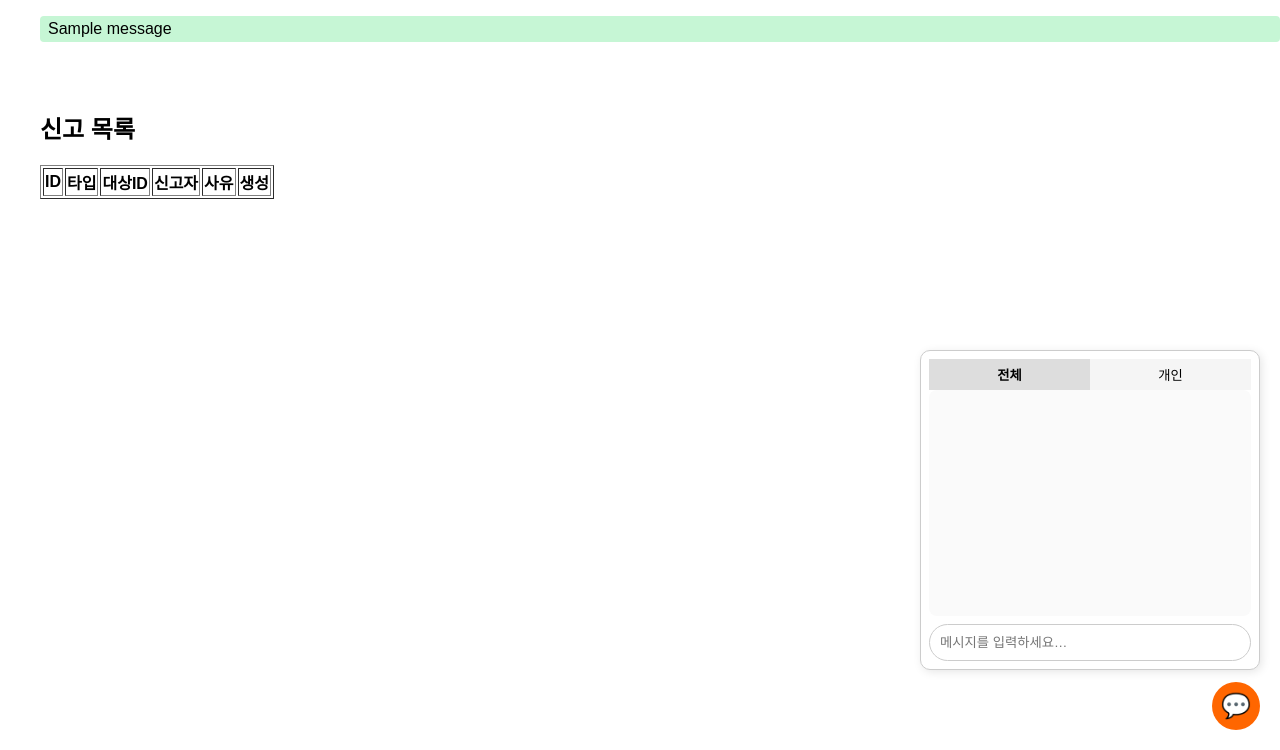
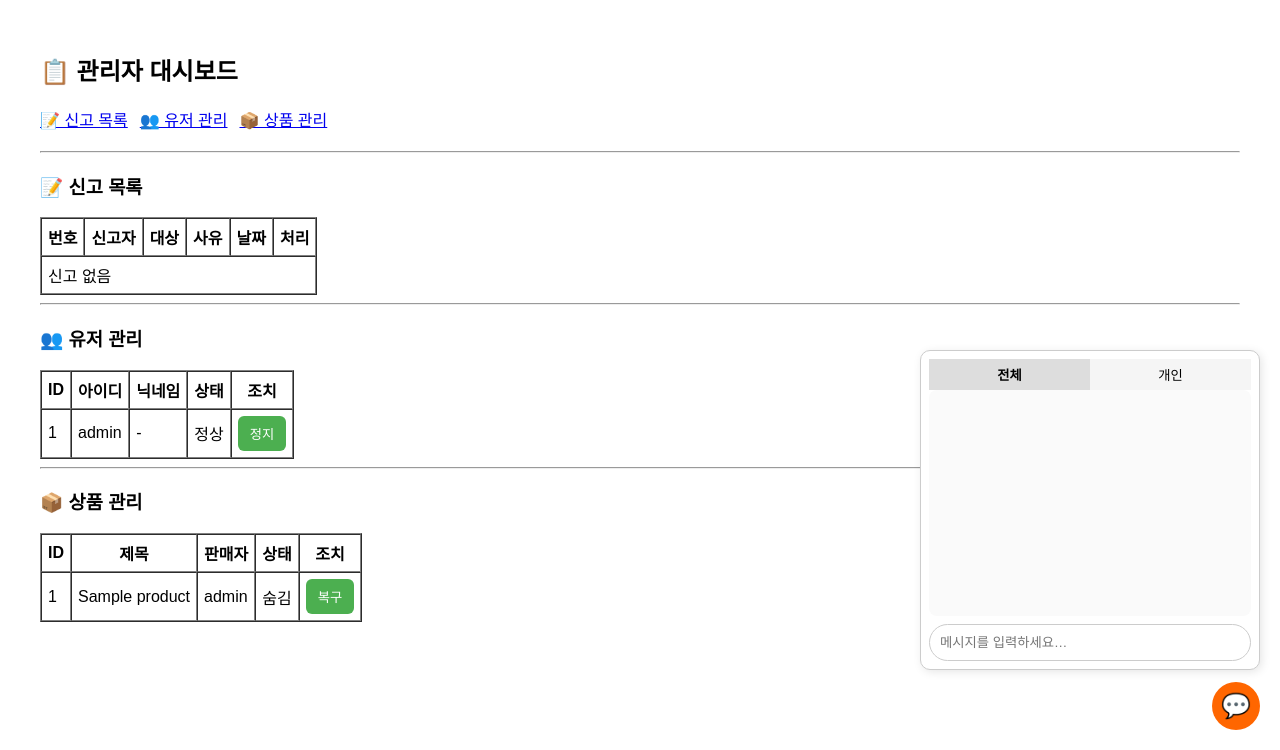
Before and after one commit to HanTul/WHS_Secure_Coding, a Flask app: page /admin in a window 1280 px wide. Shown: the part 50-800 px from the top of the page. Run offline with Flask 3, Linux system fonts and the light colour scheme; a user stored in the database is signed in; tables that the repository leaves empty hold one stand-in row (values such as "Sample post"); one stand-in notice (Sample message) is shown; lists and menus that the app fills with data are empty; some libraries are stand-ins or nearby versions.

Commit message:
feat: admin page and functions

```diff
--- a/app.py
+++ b/app.py
@@ -336,7 +336,68 @@ def create_app():
         if not current_user.is_admin:
             abort(403)
         reports = Report.query.filter_by(resolved=False).all()
-        return render_template("admin.html", reports=reports)
+
+        enriched_reports = []
+        for r in reports:
+            reporter = User.query.get(r.reporter_id)
+            target_user = (
+                User.query.get(r.target_id) if r.target_type == "user" else None
+            )
+            target_product = (
+                Product.query.get(r.target_id) if r.target_type == "product" else None
+            )
+
+            enriched_reports.append(
+                {
+                    "id": r.id,
+                    "reason": r.reason,
+                    "created_at": r.created_at,
+                    "target_type": r.target_type,
+                    "resolved": r.resolved,
+                    "reporter": reporter,
+                    "target_user": target_user,
+                    "target_product": target_product,
+                }
+            )
+
+        users = User.query.all()
+        products = Product.query.all()
+        return render_template(
+            "admin.html", reports=enriched_reports, users=users, products=products
+        )
+
+    @app.route("/admin/suspend_user/<int:uid>", methods=["POST"])
+    @login_required
+    def suspend_user(uid):
+        if not current_user.is_admin:
+            abort(403)
+        u = User.query.get_or_404(uid)
+        u.is_suspend = not u.is_suspend
+        db.session.commit()
+        flash("유저 상태 변경 완료", "info")
+        return redirect(url_for("admin"))
+
+    @app.route("/admin/toggle_product/<int:pid>", methods=["POST"])
+    @login_required
+    def toggle_product(pid):
+        if not current_user.is_admin:
+            abort(403)
+        p = Product.query.get_or_404(pid)
+        p.removed = not p.removed
+        db.session.commit()
+        flash("상품 상태 변경 완료", "info")
+        return redirect(url_for("admin"))
+
+    @app.route("/admin/resolve_report/<int:rid>", methods=["POST"])
+    @login_required
+    def resolve_report(rid):
+        if not current_user.is_admin:
+            abort(403)
+        r = Report.query.get_or_404(rid)
+        r.resolved = True
+        db.session.commit()
+        flash("신고 처리 완료", "info")
+        return redirect(url_for("admin"))
 
     @app.route("/profile", methods=["GET", "POST"])
     @login_required
--- a/templates/admin.html
+++ b/templates/admin.html
@@ -1,18 +1,117 @@
 {% extends "base.html" %}
-{% block title %}관리자 대시보드{% endblock %}
+{% block title %}관리자 페이지{% endblock %}
 {% block content %}
-<h2>신고 목록</h2>
-<table border="1">
-  <tr><th>ID</th><th>타입</th><th>대상ID</th><th>신고자</th><th>사유</th><th>생성</th></tr>
+
+<h2>📋 관리자 대시보드</h2>
+
+<div style="display: flex; gap: 12px; margin-bottom: 20px;">
+  <a href="#reports">📝 신고 목록</a>
+  <a href="#users">👥 유저 관리</a>
+  <a href="#products">📦 상품 관리</a>
+</div>
+
+<hr>
+
+<h3 id="reports">📝 신고 목록</h3>
+<table border="1" cellpadding="6" cellspacing="0">
+  <tr>
+    <th>번호</th>
+    <th>신고자</th>
+    <th>대상</th>
+    <th>사유</th>
+    <th>날짜</th>
+    <th>처리</th>
+  </tr>
   {% for r in reports %}
     <tr>
       <td>{{ r.id }}</td>
-      <td>{{ r.target_type }}</td>
-      <td>{{ r.target_id }}</td>
-      <td>{{ r.reporter.username }}</td>
+      <td>
+        {{ r.reporter.username }}
+        {% if r.reporter.nickname %} ({{ r.reporter.nickname }}){% endif %}
+      </td>
+      <td>
+        {% if r.target_type == 'user' and r.target_user %}
+          {{ r.target_user.username }}
+          {% if r.target_user.nickname %} ({{ r.target_user.nickname }}){% endif %}
+        {% elif r.target_type == 'product' and r.target_product %}
+          {{ r.target_product.name }} (ID: {{ r.target_product.id }})
+        {% else %}
+          ?
+        {% endif %}
+      </td>
       <td>{{ r.reason }}</td>
-      <td>{{ r.created_at.strftime('%Y-%m-%d %H:%M') }}</td>
+      <td>{{ r.created_at.strftime('%Y-%m-%d') }}</td>
+      <td>
+        <form method="post" action="{{ url_for('resolve_report', rid=r.id) }}">
+          <input type="hidden" name="csrf_token" value="{{ csrf_token() }}">
+          <button>처리 완료</button>
+        </form>
+      </td>
+    </tr>
+
+  {% else %}
+    <tr><td colspan="6">신고 없음</td></tr>
+  {% endfor %}
+</table>
+
+<hr>
+
+<h3 id="users">👥 유저 관리</h3>
+<table border="1" cellpadding="6" cellspacing="0">
+  <tr>
+    <th>ID</th>
+    <th>아이디</th>
+    <th>닉네임</th>
+    <th>상태</th>
+    <th>조치</th>
+  </tr>
+  {% for u in users %}
+    <tr>
+      <td>{{ u.id }}</td>
+      <td>{{ u.username }}</td>
+      <td>{{ u.nickname or "-" }}</td>
+      <td>{{ "정지됨" if u.is_suspend else "정상" }}</td>
+      <td>
+        <form method="post" action="{{ url_for('suspend_user', uid=u.id) }}">
+          <input type="hidden" name="csrf_token" value="{{ csrf_token() }}">
+          <button>{{ "정지해제" if u.is_suspend else "정지" }}</button>
+        </form>
+      </td>
     </tr>
   {% endfor %}
 </table>
+
+<hr>
+
+  <h3 id="products">📦 상품 관리</h3>
+  <table border="1" cellpadding="6" cellspacing="0">
+    <tr>
+      <th>ID</th>
+      <th>제목</th>
+      <th>판매자</th>
+      <th>상태</th>
+      <th>조치</th>
+    </tr>
+    {% for p in products %}
+      <tr>
+        <td>{{ p.id }}</td>
+        <td>{{ p.name }}</td>
+        <td>
+          {{ p.seller.username }}
+          {% if p.seller.nickname %}
+            ({{ p.seller.nickname }})
+          {% endif %}
+        </td>
+        <td>{{ "숨김" if p.removed else "공개" }}</td>
+        <td>
+          <form method="post" action="{{ url_for('toggle_product', pid=p.id) }}">
+            <input type="hidden" name="csrf_token" value="{{ csrf_token() }}">
+            <button>{{ "복구" if p.removed else "숨기기" }}</button>
+          </form>
+        </td>
+      </tr>
+    {% endfor %}
+  </table>
+
+
 {% endblock %}
--- a/templates/base.html
+++ b/templates/base.html
@@ -40,15 +40,6 @@
 
   </nav>
 
-  {% with msgs = get_flashed_messages(with_categories=true) %}
-    {% if msgs %}
-      <ul id="flash">
-        {% for cat, msg in msgs %}
-          <li class="{{ cat }}">{{ msg }}</li>
-        {% endfor %}
-      </ul>
-    {% endif %}
-  {% endwith %}
 
   <main>{% block content %}{% endblock %}</main>
 
--- a/templates/product_detail.html
+++ b/templates/product_detail.html
@@ -20,6 +20,7 @@
 
   <h3>신고하기</h3>
   <form method="post" action="{{ url_for('report', target_type='product', tid=p.id) }}">
+    <input type="hidden" name="csrf_token" value="{{ csrf_token() }}">
     <input name="reason" placeholder="신고 사유">
     <button>신고</button>
   </form>
```
Also changed, not shown: templates/view_profile.html (+9 -0 lines).
